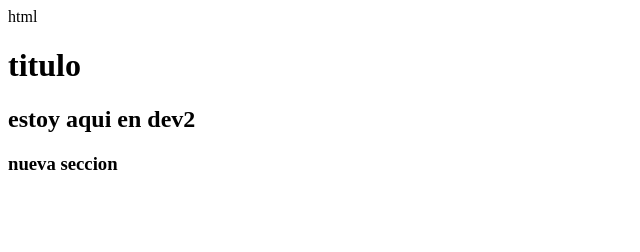
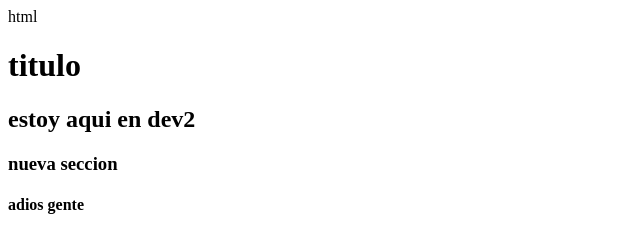
Before and after one commit to Srb4by/rebase, a plain HTML site: page index.html in a window 1280 px wide. Shown: the full height of the page, 0-640 px from the left. Drawn offline with Linux system fonts and the light colour scheme.

Commit message:
juntamos

```diff
--- a/index.html
+++ b/index.html
@@ -10,6 +10,7 @@
 <h1>titulo</h1>
 <h2>estoy aqui en dev2</h2>
 <h3>nueva seccion</h3>
+<h4>adios gente</h4>
 
 </body>
 </html>
```
